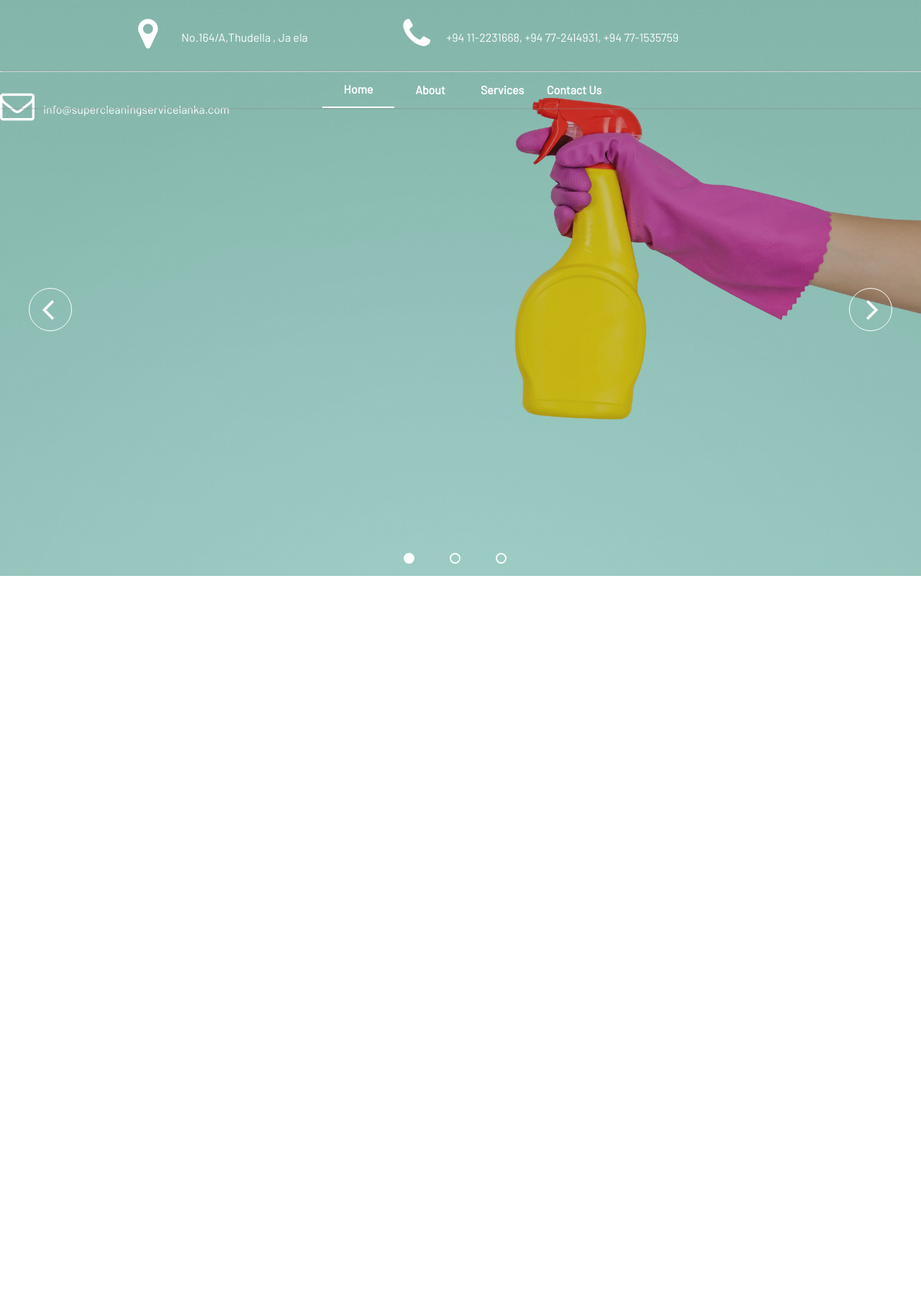
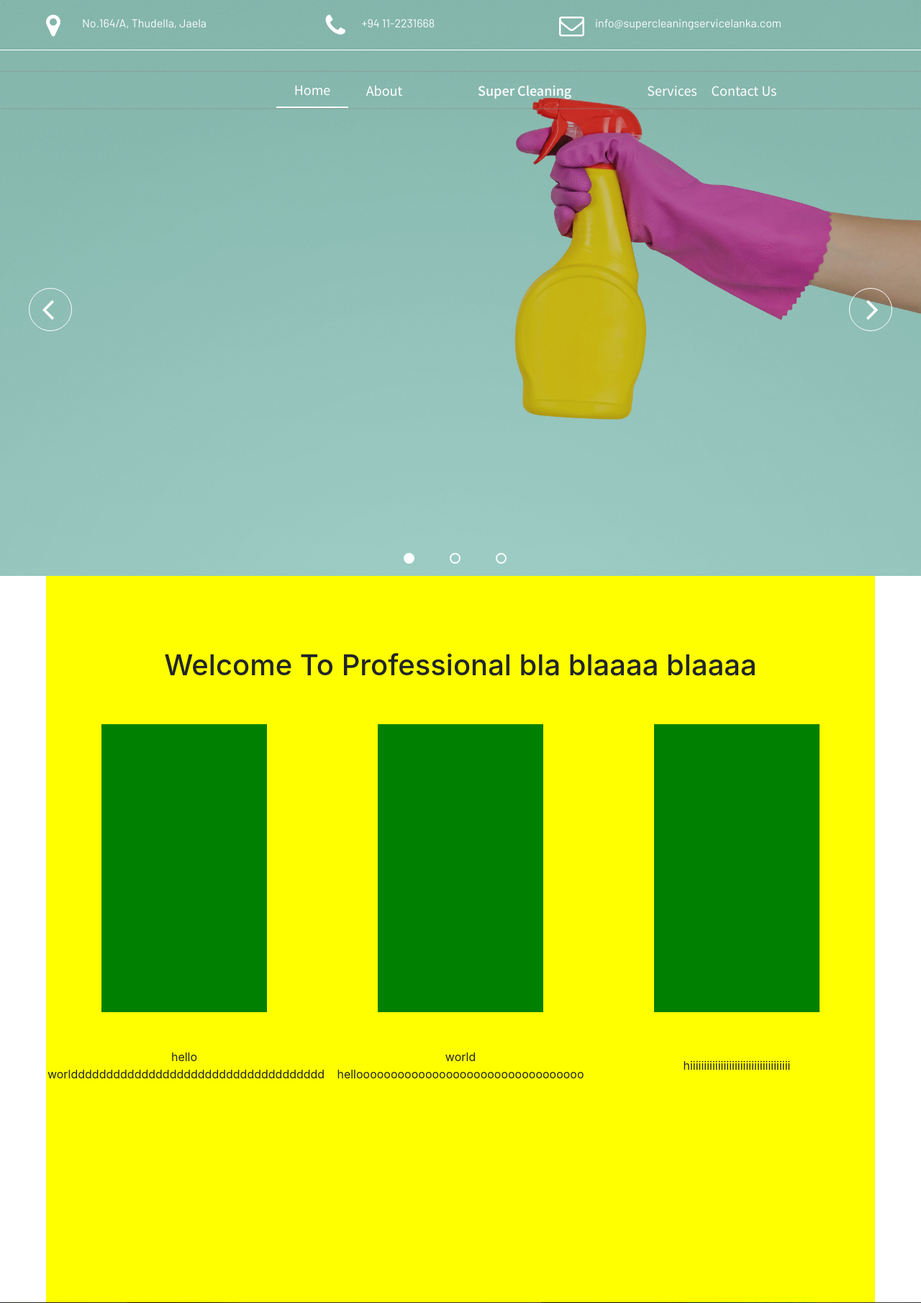
Before and after one commit to pradeepa1997/cleaning-project, a PHP site: page / in a window 1280 px wide. Shown: the top 1810 px of the page at 72% size. Run offline with PHP 8.4, Linux system fonts and the light colour scheme.

Commit message:
basic home structure done

```diff
--- a/css/style.css
+++ b/css/style.css
@@ -1,47 +1,51 @@
 @import url("https://fonts.googleapis.com/css2?family=Barlow&display=swap" );
 @import url('https://fonts.googleapis.com/css2?family=Barlow&display=swap');
+@import url('https://fonts.googleapis.com/css2?family=Noto+Sans+JP:wght@300;400;500&display=swap');
+@import url('https://fonts.googleapis.com/css2?family=Noto+Sans+JP:wght@300;400;500&display=swap');
 
 
 *{
     margin: 0px;
     padding: 0px;
 }
+
+#header{
+  width: 100%;
+  position: relative;
+}
 .header-detail{
-    height: 100px;
+    height: 70px;
     position: absolute;
     z-index:1;
     width: 100%;
     border-bottom: 0.2px solid white;
 }
 .header-detail .fa{
-    margin-top: -17px;
+    margin-top: -22px;
+    font-size: 35px;
 }
 .big-text{
-    padding-left:60px;
-    font-family: 'Barlow', sans-serif;
+    top:20px;
+    position: absolute;
+    padding-left:50px;
+    font-family: 'Barlow',sans-serif;
 }
-.detail{
-    /* background-color: red; */
+
+.findus{
+    position: relative;
+    padding-left: 5%;
     height: 100px;
     box-sizing: border-box;
-    /* margin: auto; */
-    /* min-width: 200px; */
+    width: 30%;
     padding-top: 40px;
     position: relative;
     display: inline-block;
     color: white;
-    margin-right: 10%;
-
-
 }
-.detail:first-child{
-margin-left: 15%;
-
-
-}
-
-/* .callus{
-    background-color: red;
+.callus{
+    width: 30%;
+    padding-left: 5%;
+    padding-top: 40px;
     height: 100px;
     box-sizing: border-box;
     margin: auto;
@@ -50,7 +54,8 @@ margin-left: 15%;
     color: white;
 }
 .sendus{
-    background-color: red;
+  width: 39%;
+  padding-top: 40px;
   height: 100px;
   box-sizing: border-box;
   margin: auto;
@@ -58,11 +63,33 @@ margin-left: 15%;
   display: inline-block;
   color: white;
 
-} */
+}
+@media (max-width:900px){
+  .header-detail .fa{
+    font-size: 23px;
+    margin-top:-13px;
+  }
+  .big-text{
+    font-size: 12px;
+    padding-top: 3px;
+  }
+
+  .findus{
+    width: 25%;
+  }
+  .callus{
+    /* display: block; */
+  }
+  .sendus{
+    /* display: block; */
+  }
+}
 #header nav{
     position: absolute;
     z-index: 1;
-    top:100px;
+    top:70px;
+    font-family: 'Noto Sans JP', sans-serif;
+    /* font-family: 'Noto Sans JP', sans-serif; */
 }
 .nav-menu1{
     position: relative;
@@ -81,28 +108,35 @@ margin-left: 15%;
     box-shadow: 1px 0px 3px #888888;
 }
 .nav-logo{
-    position: absolute;
+    /* position: absolute; */
     display: inline-block;
     width: 300px;
     height: 50px;
-    font-size:30px;
-    padding-left:110px;
-    padding-top: 5px;
-    font-weight: 700;
+    font-size:20px;
+    color: white;
+    padding-left:80px;
+    /* padding-top: 5px; */
+    font-weight: 500;
     /* background-color: red; */
     box-sizing: border-box;
+    margin-left: 100px;
+    margin-right: 100px;
 }
-.nav-logo img{
-    display: inline-block;
-    height: 50px;
+div{
+  margin:auto;
+}
+.nav-menu2 .nav-logo{
+  color:rgb(0, 49, 211);
+  font-size: 25px;
 
 }
 .nav-menu1 ul,.nav-menu2 ul{
-    /* margin:auto; */
+    margin:auto;
     position: absolute;
-    margin-left: 35%;
+    /* margin-right: 42%; */
+    margin-left: 30%;
     /* background-color: yellow; */
-    width:30%;
+    /* width:30%;  */
     list-style: none;
 
     display: inline-flex;
@@ -110,8 +144,7 @@ margin-left: 15%;
 }
 
 .nav-menu1 ul li,.nav-menu2 ul li{
-    /* width: 100px; */
-    /* padding-top: 1%; */
+    font-size: 18px;
     height: 50px;
     margin: auto;
     display: inline-flex;
@@ -124,16 +157,16 @@ margin-left: 15%;
     padding-top: 2.5%;
 }
 .nav-menu1 ul li a,.nav-menu2 ul li a{
-    font-family: 'Barlow', sans-serif;
+    /* font-family: 'Barlow', sans-serif; */
     color: white;
-    font-weight: 600;
+    /* font-weight: 400;     */
     text-decoration: none;
     margin: auto;
 }
 .nav-menu2 ul li a{
     font-family: 'Barlow', sans-serif;
     color: black;
-    font-weight: 600;
+    /* font-weight: 600;     */
     text-decoration: none;
     margin: auto;
 }
@@ -169,6 +202,7 @@ margin-left: 15%;
 .slider img{
     display: none;
     width: 100%;
+    /* width: 100vw; */
     height: 100vh;
     object-fit: cover;
     transition:display 1s ease-in-out;
@@ -234,10 +268,121 @@ margin-left: 15%;
     background-color: rgba(2, 0, 0, 0.2);
 }
 
+
+/* ================================== start main container================= */
+
+.contain-main{
+  padding-top: 100vh;
+  /* background-color: red; */
+}
+.service-main{
+  height: 100ch;
+  background-color: yellow;
+  width: 90%;
+  margin: auto;
+}
+.service-main h1{
+  padding-top: 100px;
+  text-align: center;
+}
+.row{
+  padding-top: 50px;
+  width: 100%;
+  margin: auto;
+}
+.service-col{
+  height: 400px;
+  width: 20%;
+  margin: auto;
+  background-color: green;
+}
+.service-topic{
+  width: 33%;
+  text-align: center;
+}
+
+
+.why-choose{
+  color: white;
+  max-width:100%;
+  background: linear-gradient(rgb(0, 0, 0, 0.7), rgba(0, 0, 0, 0.7)),
+  url("../image/slider2.jpg");
+  min-height: 750px;
+  width: 100%;
+  background-size: cover;
+  background-repeat: no-repeat;
+  background-attachment:fixed;
+  background-position: center;
+  position: relative;
+
+}
+.why-choose h1{
+  padding-top: 2%;
+  padding-left: 1%;
+  font-size: 45px;
+}
+.why-choose h2{
+  padding-top: 2%;
+  padding-left: 1%;
+  padding-bottom: 30px;
+}
+.why-choose-row{
+  position: relative;
+  width: 100%;
+  /* margin: 0px; */
+  margin: auto;
+  background-color: black;
+  box-sizing: border-box;
+  height: 500px;
+  /* padding-top: 30px; */
+
+}
+.col-4{
+  display: inline-block;
+  background-color: #ffc451;
+}
+.why-choose-col-1{
+  top:0px;
+  position: relative;
+  width:35%;
+  height: 500px;
+  /* margin-left: 1%; */
+  /* margin-right: 1%; */
+
+  /* height: 400px; */
+
+  background-color:red;
+  display: inline-block;
+}
+
+.why-choose-col-2{
+  top:0px;
+  position: relative;
+  height: 500px;
+
+  width: 30%;
+  margin: auto;
+  /* margin-right: 1%; */
+
+  /* height: 400px; */
+  color: black;
+  background-color:yellow;
+  display: inline-block;
+}
+/* ================================== finish main container================= */
+
+
+
+
+
+
+
+
 /*--------------------------------------------------------------
 # Footer
 --------------------------------------------------------------*/
 #footer {
+  position:relative;
   background: black;
   padding: 0 0 30px 0;
   color: #fff;
--- a/index.html
+++ b/index.html
@@ -19,20 +19,20 @@
     <header id="header">
         <div class="header-detail">
             <div style="margin: auto;">
-                <div class="detail">
-                    <i class="fa fa-map-marker fa-3x" aria-hidden="true"></i>
+                <div class="findus">
+                    <i class="fa fa-map-marker fa-2x" aria-hidden="true"></i>
                     <div class="big-text">
-                        No.164/A,Thudella , Ja ela
+                        No.164/A, Thudella, Jaela
                     </div>
                 </div>
-                <div class="detail">
-                    <i class="fa fa-phone fa-3x" aria-hidden="true"></i>
+                <div class="callus">
+                    <i class="fa fa-phone " aria-hidden="true"></i>
                     <div class="big-text">
-                        +94 11-2231668, +94 77-2414931, +94 77-1535759
+                        +94 11-2231668<br>
                     </div>
                 </div>
-                <div class="detail">
-                    <i class="fa fa-envelope-o fa-3x" aria-hidden="true"></i>
+                <div class="sendus">
+                    <i class="fa fa-envelope-o fa-2x" aria-hidden="true"></i>
                     <div class="big-text">
                         info@supercleaningservicelanka.com
                     </div>
@@ -40,12 +40,16 @@
             </div>
         </div>
         <nav class="nav-menu1" id="navbar">
+          <div>
             <ul>
               <li class="active"><a href="index.html">Home</a></li>
               <li><a href="#about">About</a></li>
+              <li class="nav-logo">Super Cleaning</li>
               <li><a href="#services">Services</a></li>
               <li><a href="#portfolio">Contact Us</a></li>
             </ul>
+          </div>
+
           </nav>
           <div class="slider">
               <div class="img-overlay">
@@ -57,15 +61,75 @@
             <div class="icon icon-next" onclick="next()">
                 <i class="fa fa-angle-right fa-3x" aria-hidden="true"></i>
             </div>
-            <div class="dot" id="dot1"></div>
-            <div class="dot" id="dot2"></div>
-            <div class="dot" id="dot3"></div>
+            <div class="dot" id="dot1" onclick="select(0)"></div>
+            <div class="dot" id="dot2" onclick="select(1)"></div>
+            <div class="dot" id="dot3" onclick="select(2)"></div>
             <img src="./image/slider1.jpg" id="slider1"/>
             <img src="./image/slider2.jpg" id="slider2"/>
             <img src="./image/slider3.jpg" id="slider3"/>
           </div>
     </header>
-    <div style="height: 4000px;"></div>
+
+    <div class="contain-main">
+      <div class="service-main">
+        <h1>Welcome To Professional bla blaaaa blaaaa</h1>
+        <div class="row">
+          <div class="service-col">
+
+          </div>
+          <div class="service-col">
+
+          </div>
+          <div class="service-col">
+
+          </div>
+        </div>
+        <div class="row">
+          <div class="service-topic">
+            hello worldddddddddddddddddddddddddddddddddddd
+          </div>
+          <div class="service-topic">
+            world hellooooooooooooooooooooooooooooooooo
+          </div>
+          <div class="service-topic">
+            hiiiiiiiiiiiiiiiiiiiiiiiiiiiiiiiiiiii
+          </div>
+
+        </div>
+
+      </div>
+      <div class="why-choose">
+        <!-- <h1>Why Choose US</h1>
+        <h2>Best Cleaning Company in the Country</h2> -->
+        <div class="row">
+          <div class="col-6">
+            skhdflkdhlkhlk lkwhwlhflkw qwhflewhkfh qjwqkjgw qkjwjekgqw kjqwekjwqge qkjwegkjwqge qkekwjqge qkjwegkqwjge kqwegkqwge qekwqge qkwiewqge
+            qwlehwqe qlwhelqwhe qwlehlwqieh qlwehlqwih qlwehlqwe qlwehlqweh qwlehlqweh qlwehqlwhe qlwehqwleh qwlkehwqlehq welqhwelqwneqwelqw elqwelwhelqwe qelhqlwehlqwehle lqhwel
+            qwelhqwelhwq qw;ej;qwej qwejo
+            skhdflkdhlkhlk lkwhwlhflkw qwhflewhkfh qjwqkjgw qkjwjekgqw kjqwekjwqge qkjwegkjwqge qkekwjqge qkjwegkqwjge kqwegkqwge qekwqge qkwiewqge
+            qwlehwqe qlwhelqwhe qwlehlwqieh qlwehlqwih qlwehlqwe qlwehlqweh qwlehlqweh qlwehqlwhe qlwehqwleh qwlkehwqlehq welqhwelqwneqwelqw elqwelwhelqwe qelhqlwehlqwehle lqhwel
+            qwelhqwelhwq qw;ej;qwej qwejo
+          </div>
+          <div class="col-3">
+            ll;lj;lj;lj skhdflkdhlkhlk lkwhwlhflkw qwhflewhkfh qjwqkjgw qkjwjekgqw kjqwekjwqge qkjwegkjwqge qkekwjqge qkjwegkqwjge kqwegkqwge qekwqge qkwiewqge
+            qwlehwqe qlwhelqwhe qwlehlwqieh qlwehlqwih qlwehlqwe qlwehlqweh qwlehlqweh qlwehqlwhe qlwehqwleh qwlkehwqlehq welqhwelqwneqwelqw elqwelwhelqwe qelhqlwehlqwehle lqhwel
+            qwelhqwelhwq qw;ej;qwej qwejo
+            skhdflkdhlkhlk lkwhwlhflkw qwhflewhkfh qjwqkjgw qkjwjekgqw kjqwekjwqge qkjwegkjwqge qkekwjqge qkjwegkqwjge kqwegkqwge qekwqge qkwiewqge
+            qwlehwqe qlwhelqwhe qwlehlwqieh qlwehlqwih qlwehlqwe qlwehlqweh qwlehlqweh qlwehqlwhe qlwehqwleh qwlkehwqlehq welqhwelqwneqwelqw elqwelwhelqwe qelhqlwehlqwehle lqhwel
+            qwelhqwelhwq qw;ej;qwej qwejo
+          </div>
+          <div class="col-3">
+              ljljljl;j;lj whwlhflkw qwhflewhkfh qjwqkjgw qkjwjekgqw kjqwekjwqge qkjwegkjwqge qkekwjqge qkjwegkqwjge kqwegkqwge qekwqge qkwiewqge
+              qwlehwqe qlwhelqwhe qwlehlwqieh qlwehlqwih qlwehlqwe qlwehlqweh qwlehlqweh qlwehqlwhe qlwehqwleh qwlkehwqlehq welqhwelqwneqwelqw elqwelwhelqwe qelhqlwehlqwehle lqhwel
+              qwelhqwelhwq qw;ej;qwej qwejo
+              skhdflkdhlkhlk lkwhwlhflkw qwhflewhkfh qjwqkjgw qkjwjekgqw kjqwekjwqge qkjwegkjwqge qkekwjqge qkjwegkqwjge kqwegkqwge qekwqge qkwiewqge
+              qwlehwqe qlwhelqwhe qwlehlwqieh qlwehlqwih qlwehlqwe qlwehlqweh qwlehlqweh qlwehqlwhe qlwehqwleh qwlkehwqlehq welqhwelqwneqwelqw elqwelwhelqwe qelhqlwehlqwehle lqhwel
+              qwelhqwelhwq qw;ej;qwej qwejo
+          </div>
+
+        </div>
+      </div>
+    </div>
     <footer id="footer">
       <div class="footer-top">
         <div class="container">
```
Also changed, not shown: js/slider.js (+15 -1 lines), .metals/metals.lock.db (added), image/kisspng-smartphone-mobile-phone-cartoon-hand-phone-5a8e02d0b5c241.8905793515192562727445.png (added), image/pngtree-businessman-user-avatar-free-vector-png-image_4827807.jpg (added), 4 other files. Lines whose indentation alone changed are shown as unchanged.
